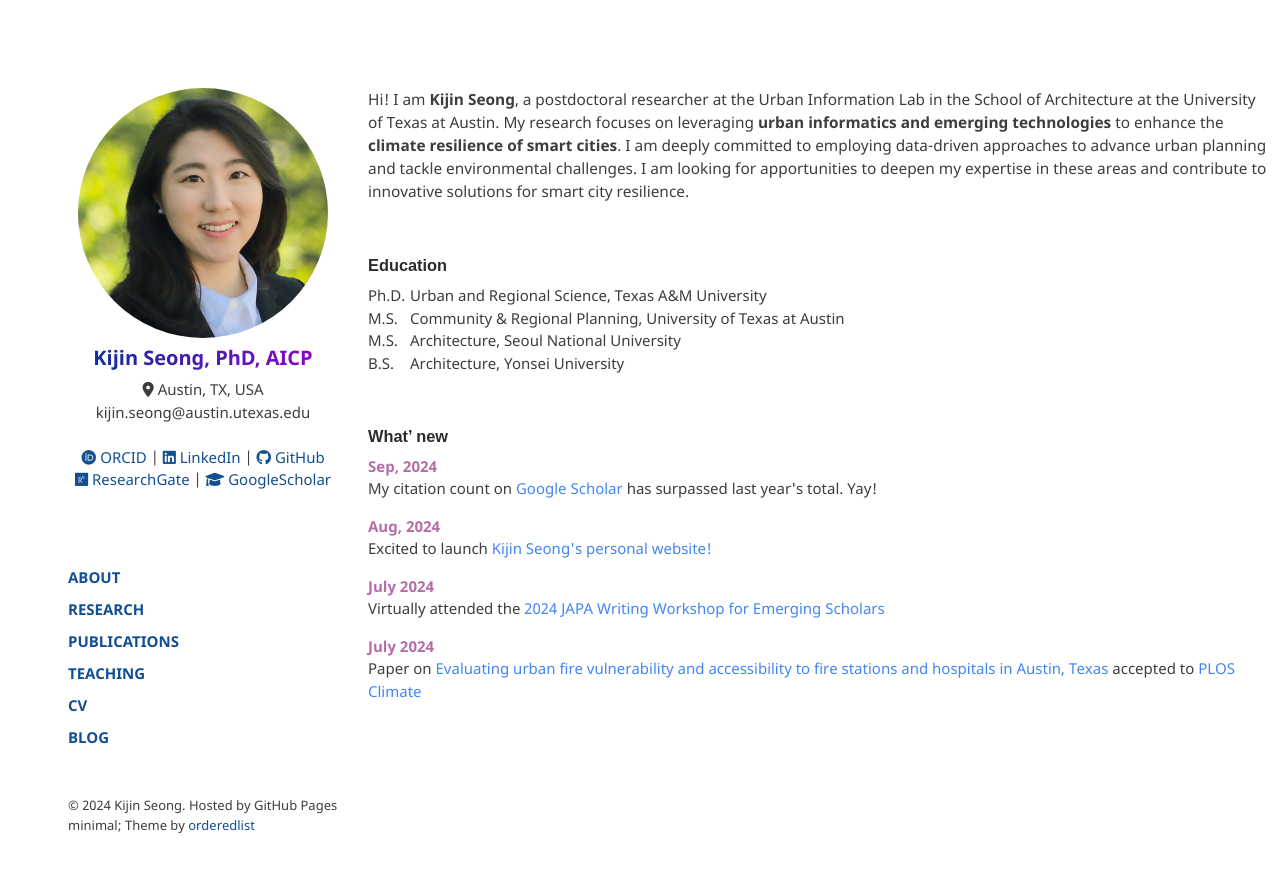
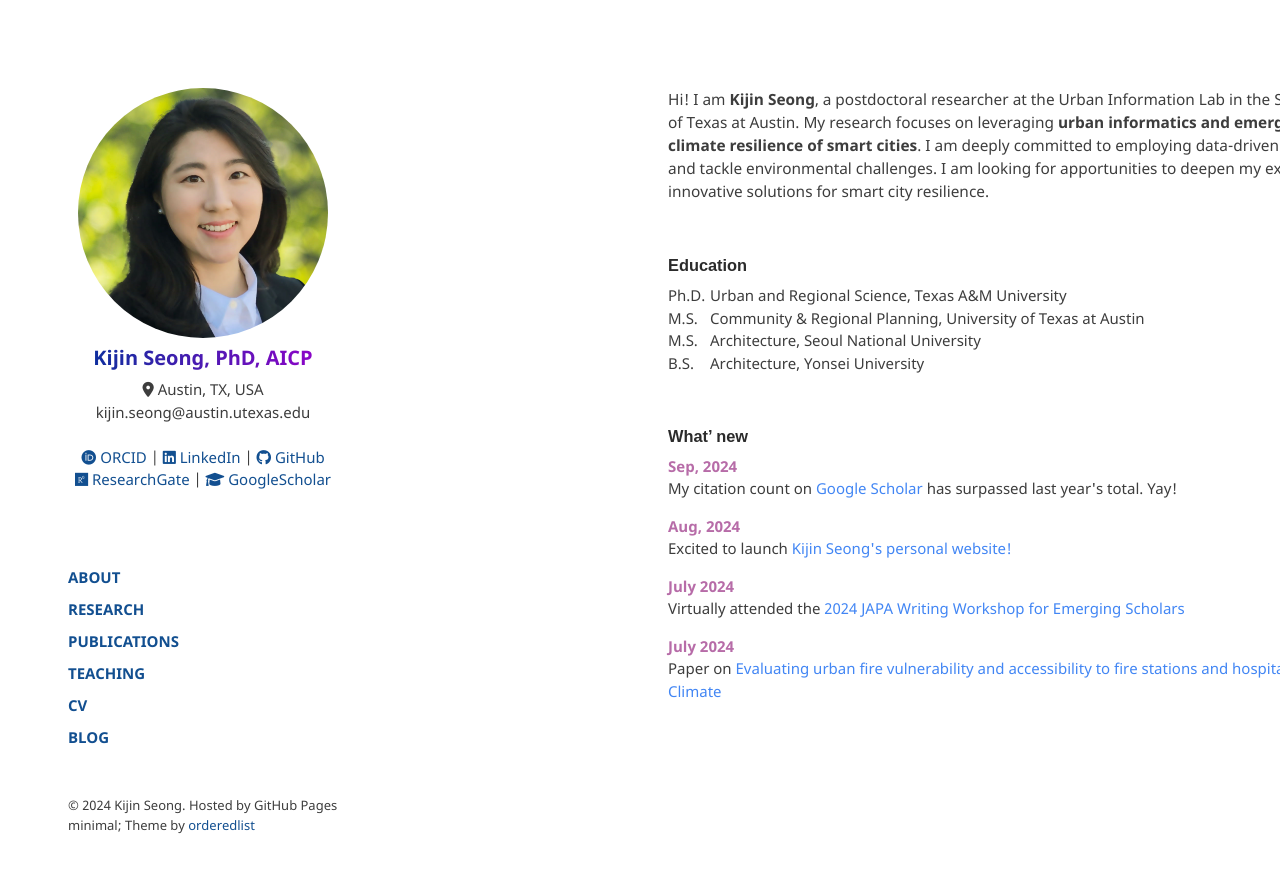
Before and after one commit to kijinseong/kijinseong.github.io, a Jekyll site: the page built from index.md, in a window 1280 px wide. Shown: the top 873 px of the page. Built offline with Jekyll 4.4.1, drawn with Linux system fonts in a browser that asks for light colours.

Commit message:
widen width

```diff
--- a/assets/css/style.scss
+++ b/assets/css/style.scss
@@ -39,7 +39,7 @@
 // Newly added section widths.
 
 .wrapper {
-  width:1200px;
+  width:1500px;
   // left side is 270
   // 1200-270 = 930
   // 30px free room
```
